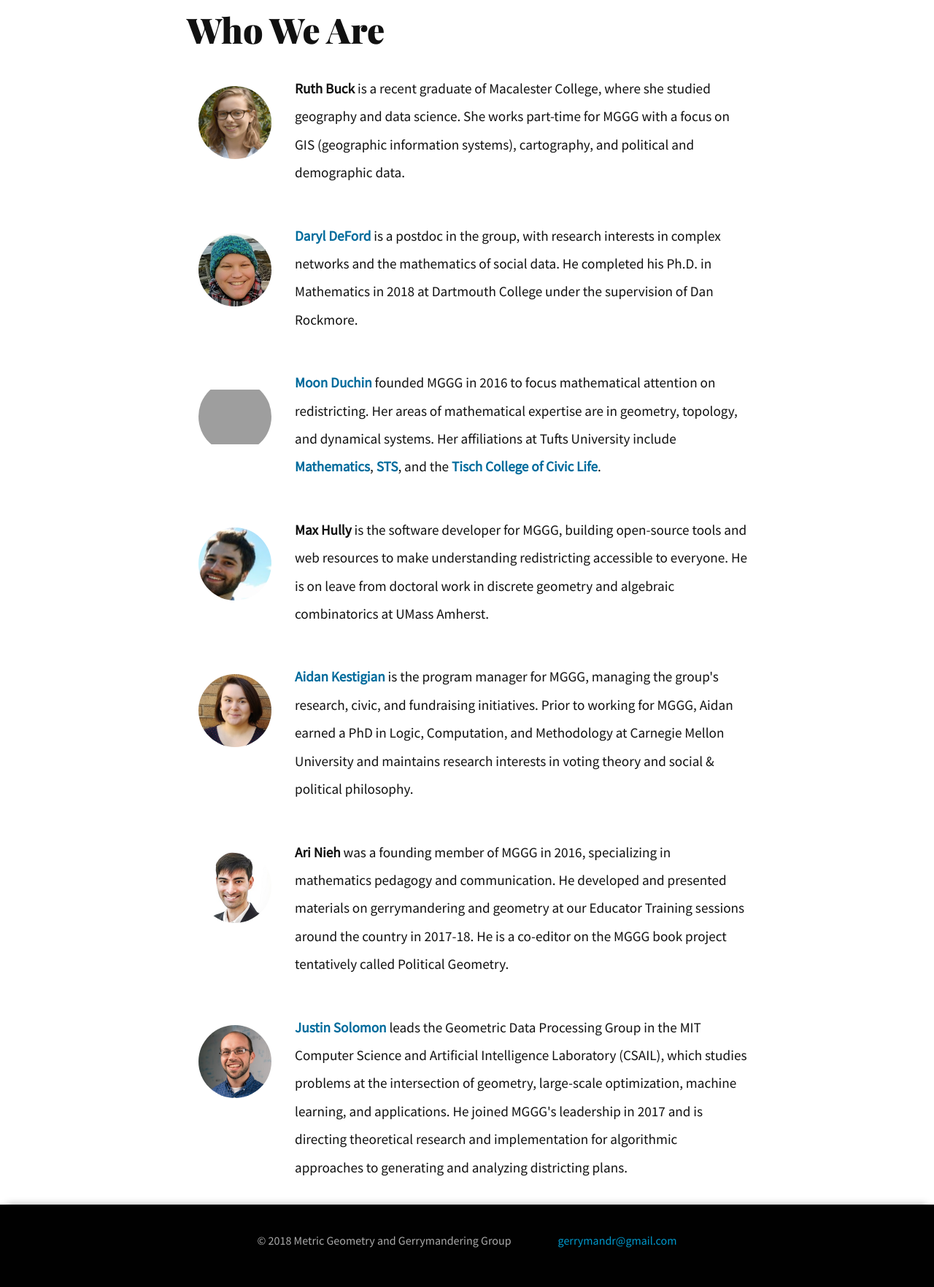
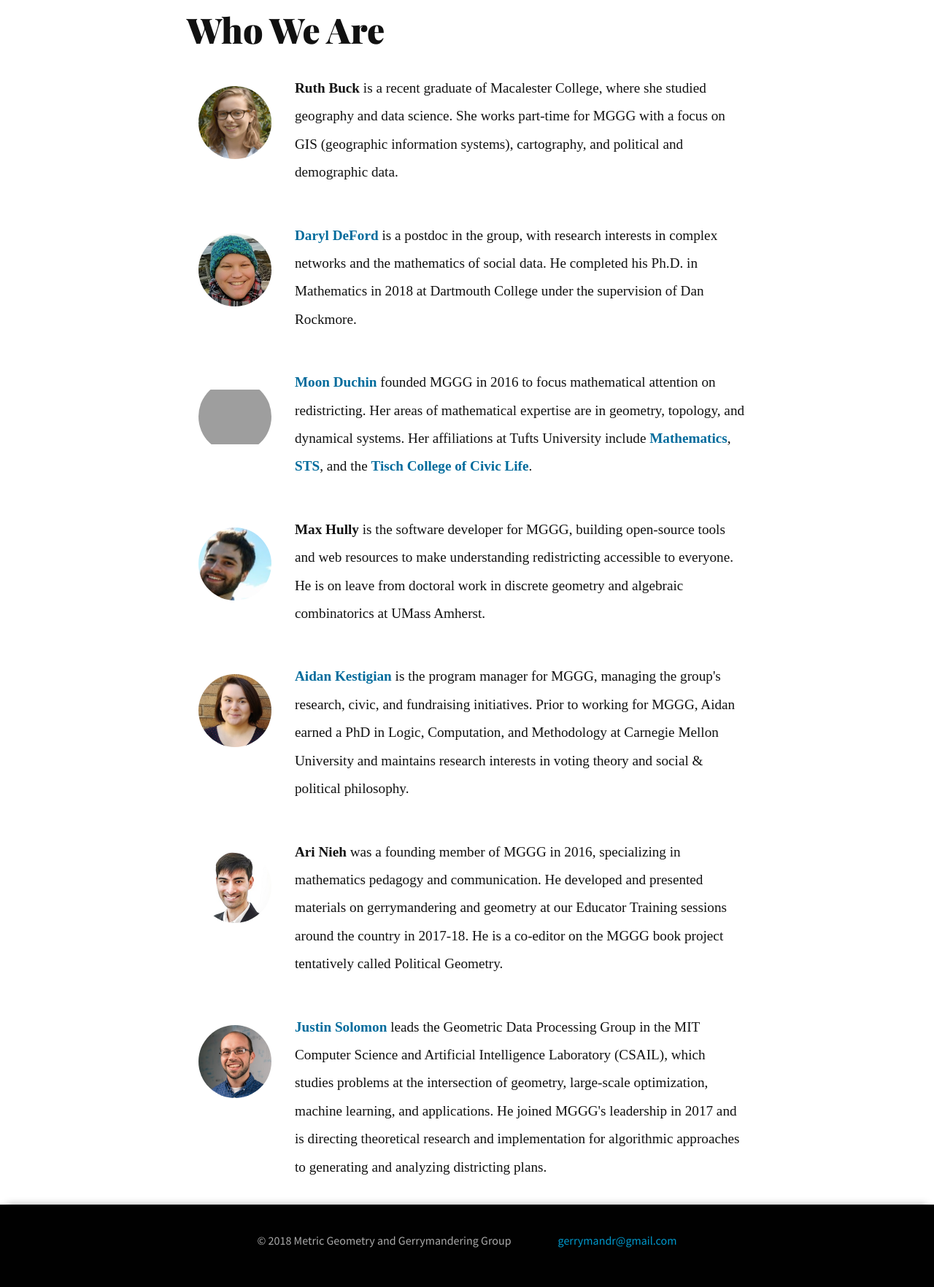
Before and after one commit to mggg/mggg.github.io, a Jekyll site: the page 4a9504184bf3test.html, which Jekyll copies as it is, in a window 1280 px wide. Shown: the part 208-1972 px from the top of the page at 73% size. Built offline with Jekyll 4.4.1, drawn with Linux system fonts in a browser that asks for light colours; some web fonts are replaced; grey boxes are pictures that could not be loaded.

Commit message:
Switch to serif in test

```diff
--- a/4a9504184bf3test.html
+++ b/4a9504184bf3test.html
@@ -32,9 +32,7 @@
       <li><a href="/donate.html">Donate</a></li>
     </ul>
   </nav>
-
-
-  <main style="padding-top: 2rem">
+  <main style="padding-top: 2rem;; font-family: Quattrocento">
     <article>
       <h2 class="headline">Who We Are</h2>
       <dl class="bio-list">
```
